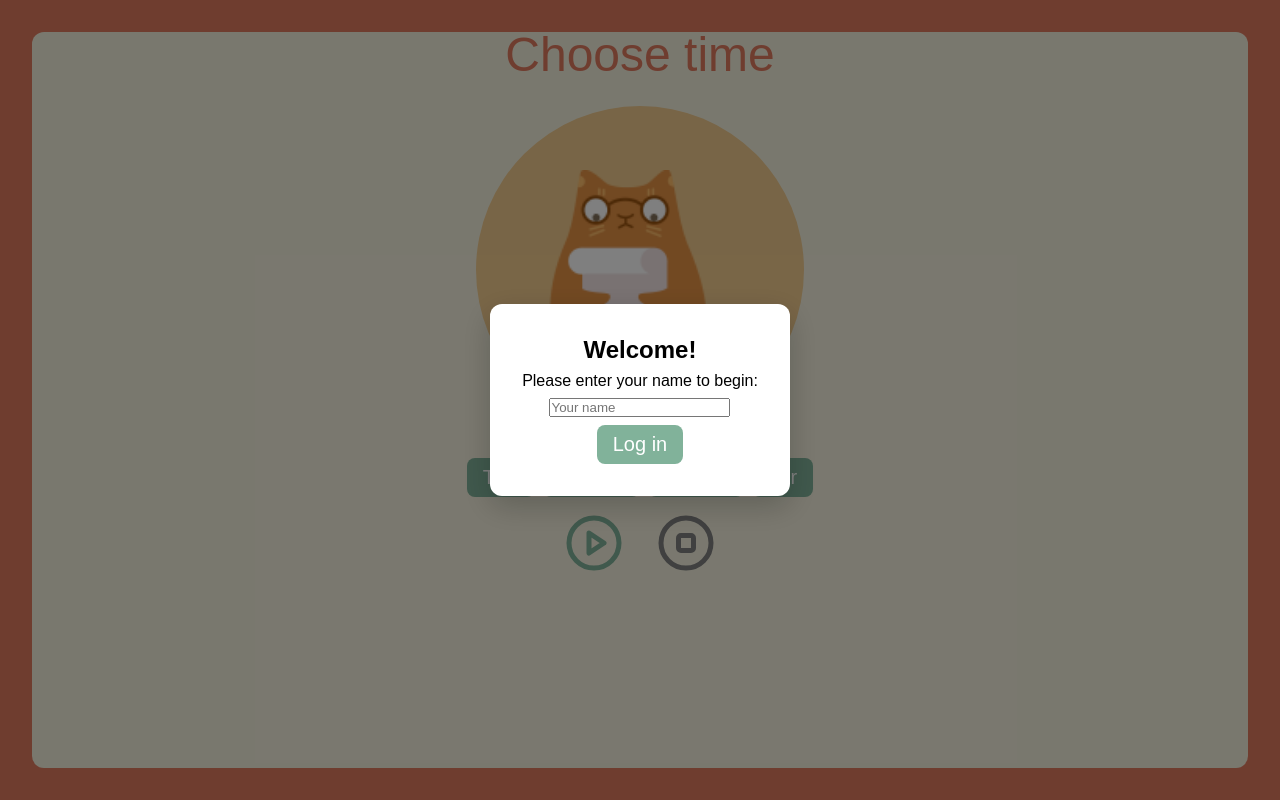
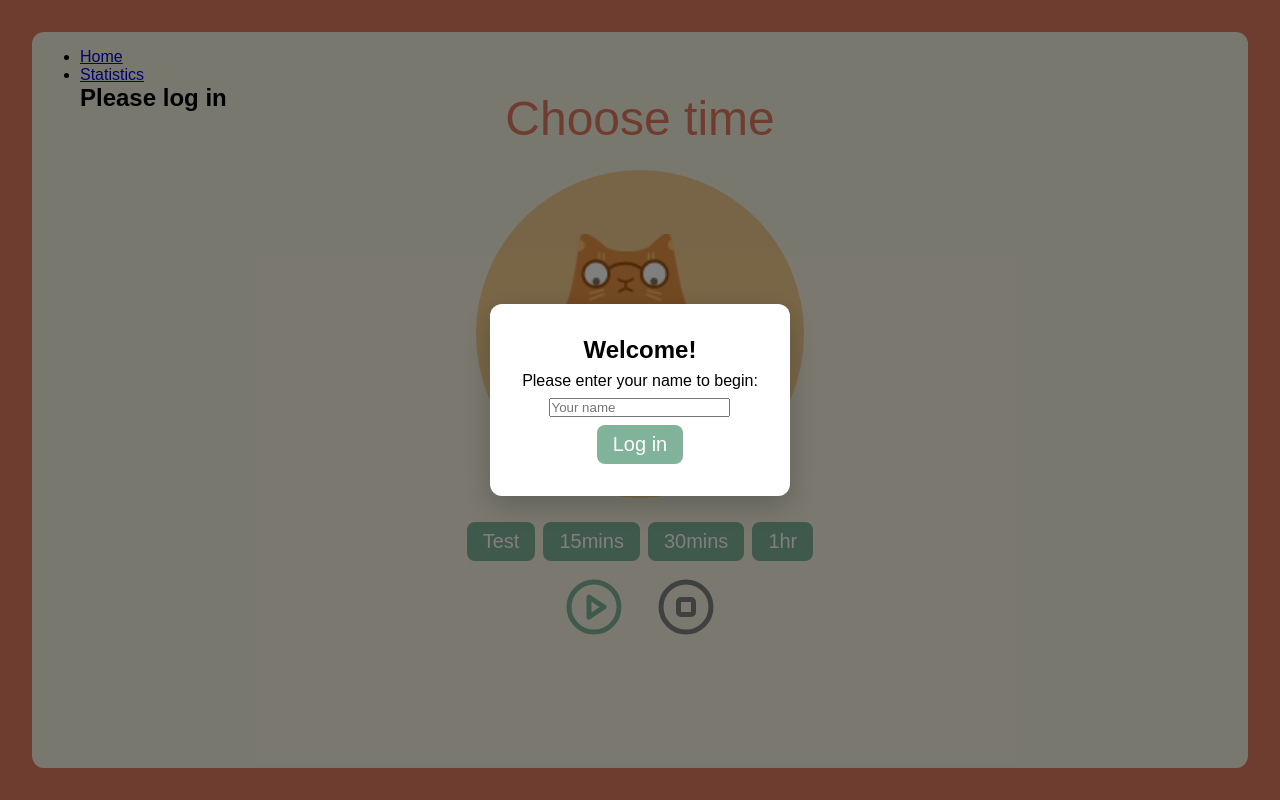
Before and after one commit to maysunktong/pomopaws, a Next.js app: page / in a window 1280 px wide. Built offline with nearby package versions, Linux system fonts and the light colour scheme; a web font is replaced by a local one.

Commit message:
Set condition in Navigation for no login

```diff
--- a/src/components/Navigation/index.tsx
+++ b/src/components/Navigation/index.tsx
@@ -22,8 +22,6 @@ const Navigation = () => {
   return (
     <nav className="nav">
       <div>
-        {username && (
-          <div>
         <section>
           <ul>
             {NavItemList.map((item, index) => (
@@ -33,13 +31,15 @@ const Navigation = () => {
             ))}
           </ul>
         </section>
+        {username ? (
           <section>
             <h1>Hello, {username}!</h1>
             <button className="button-main" type="button" onClick={logout}>
               Logout
             </button>
           </section>
-          </div>
+        ) : (
+          <h1>Please log in</h1>
         )}
       </div>
     </nav>
```
Lines whose indentation alone changed are shown as unchanged.
